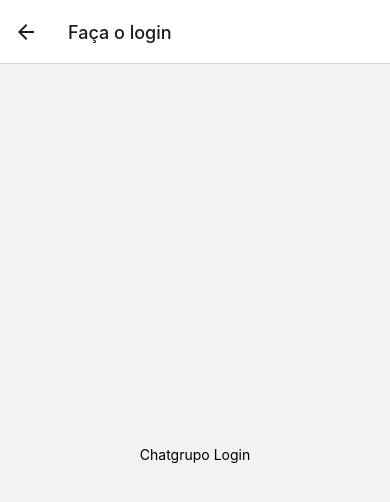
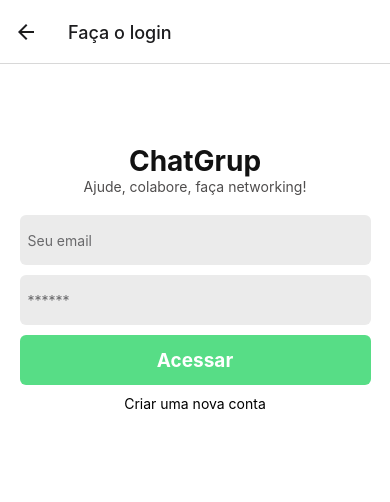
Before and after one commit to Fabiodev331/ChatGrup, a React Native app: screen /SignIn in a window 390 px wide. Shown: the top 502 px of the page. Built offline with nearby package versions, Linux system fonts and the light colour scheme.

Commit message:
pagina de login e senha criadas

```diff
--- a/src/pages/SignIn/index.js
+++ b/src/pages/SignIn/index.js
@@ -1,11 +1,59 @@
-import React from "react";
-import { View, Text } from "react-native";
+import React, {useState} from "react";
+import { View, Text,TouchableOpacity, Platform } from "react-native";
+import {
+  Container,
+  Logo,
+  Title,
+  Input,
+  ButtonArea,
+  ButtonText
+} from "./styles";
 
 function SignIn(){
+  const [nome, setNome] = useState('');
+  const [email, setEmail] = useState('');
+  const [password, setPassword] = useState('');
+  const [type, setType] = useState(false);
+
   return(
-    <View style={{flex: 1, justifyContent: 'center', alignItems: 'center'}} >
-      <Text>Chatgrupo Login</Text>
-    </View>
+    <Container>
+
+      <Logo style={{ marginTop: Platform.OS === 'android' ? 60 : 80 }} >ChatGrup</Logo>
+      <Title>Ajude, colabore, faça networking!</Title>
+
+      { type && <Input
+        placeholder="Seu nome"
+        placeholderTextColor="#69696b"
+        value={nome}
+        onChangeText={(text) => setNome(text)}
+        />
+      }
+
+      <Input
+      placeholder="Seu email"
+      placeholderTextColor="#69696b"
+      value={email}
+      onChangeText={(text) => setEmail(text)}
+      />
+
+      <Input
+      placeholder="******"
+      placeholderTextColor="#69696b"
+      value={password}
+      secureTextEntry={true}
+      onChangeText={(text) => setPassword(text)}
+      />
+
+      <ButtonArea style={{ backgroundColor: type ? "#f53745" : "#57dd86" }} >
+        <ButtonText>{type ? "Cadastrar" : "Acessar"}</ButtonText>
+      </ButtonArea>
+
+      <TouchableOpacity onPress={() => setType(!type)} >
+        <Text>{type ? "Já possuo uma conta" : "Criar uma nova conta"}</Text>
+      </TouchableOpacity>
+
+
+    </Container>
   )
 }
 
--- a/src/pages/SignIn/styles.js
+++ b/src/pages/SignIn/styles.js
@@ -0,0 +1,44 @@
+import styled from 'styled-components/native';
+
+export const Container = styled.SafeAreaView`
+flex: 1;
+align-items: center;
+background-color: #FFF;
+`;
+
+export const Logo = styled.Text`
+font-size: 28px;
+font-weight: bold;
+color: #121212;
+`;
+
+export const Title = styled.Text`
+color: #4f4d4d;
+margin-bottom: 20px;
+`;
+
+export const Input = styled.TextInput`
+color: #121212;
+background-color: #EBEBEB;
+width: 90%;
+border-radius: 6px;
+margin-bottom: 10px;
+padding-left: 8px;
+padding-right: 8px;
+height: 50px;
+`;
+
+export const ButtonArea = styled.TouchableOpacity`
+width: 90%;
+height: 50px;
+align-items: center;
+justify-content: center;
+margin-bottom: 10px;
+border-radius: 6px;
+`;
+
+export const ButtonText = styled.Text`
+color: #FFF;
+font-weight: bold;
+font-size: 19px;
+`;
```
